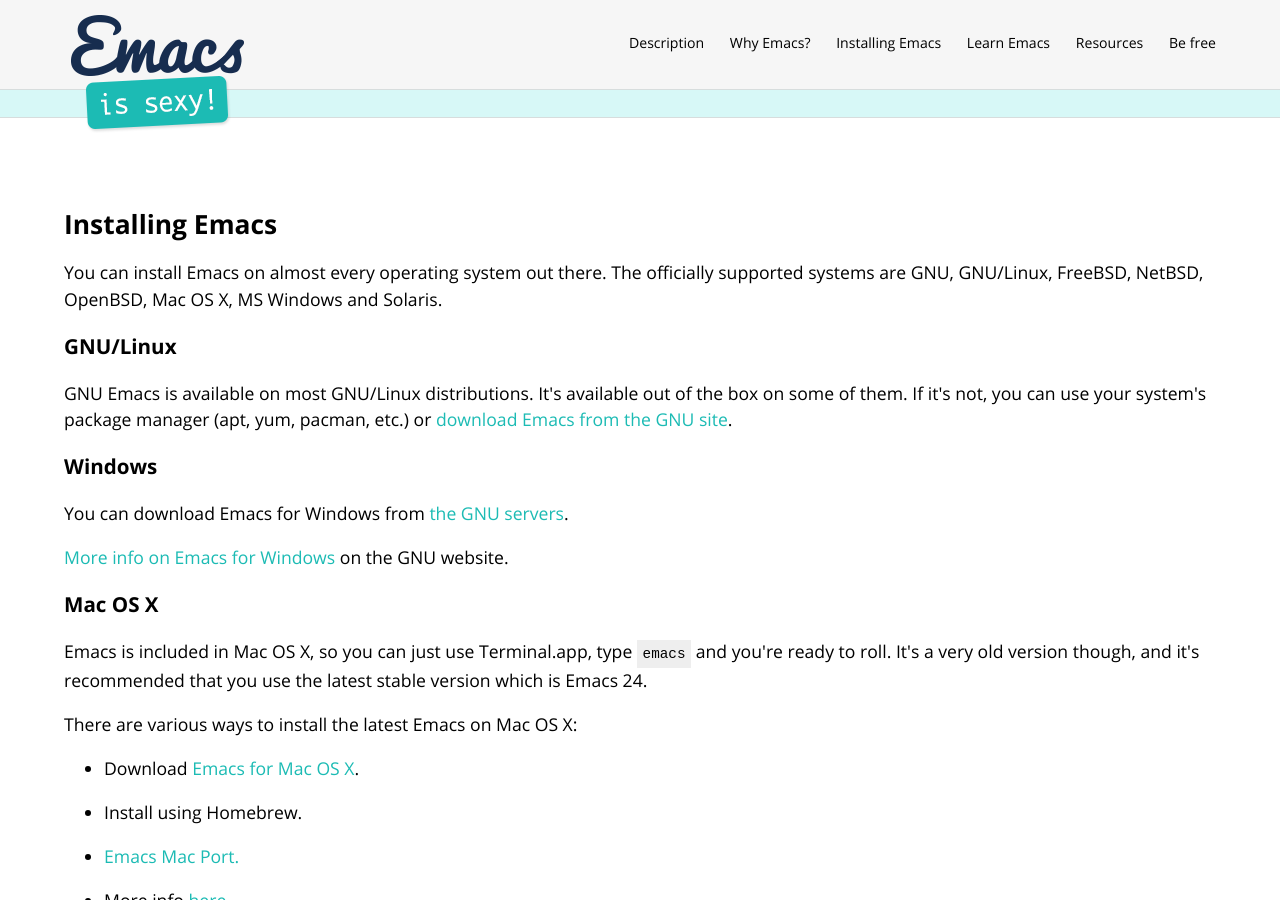
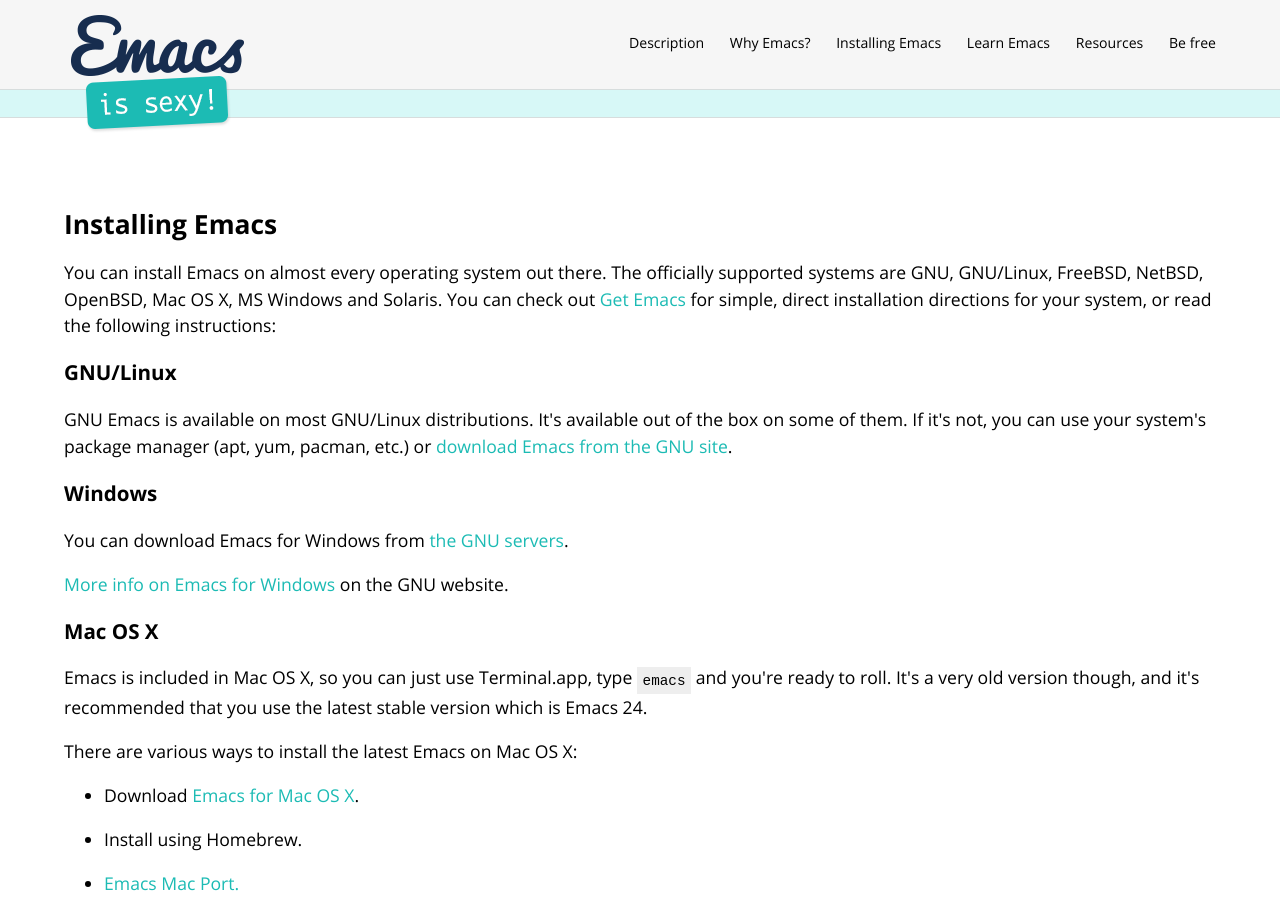
Before and after one commit to picandocodigo/emacs.sexy, a Jekyll site: the page built from index.html, in a window 1280 px wide and 900 px high, scrolled down 1376 px. Built offline with Jekyll 4.4.1, drawn with Linux system fonts in a browser that asks for light colours; nearby versions of some CDN libraries; Markdown is read by kramdown in place of the engine named in the settings.

Commit message:
Adds 'Get Emacs' by @ajschumacher - https://github.com/ajschumacher/emacs.link

```diff
--- a/index.html
+++ b/index.html
@@ -108,7 +108,10 @@
     <p>
       You can install Emacs on almost every operating system out
       there. The officially supported systems are GNU, GNU/Linux,
-      FreeBSD, NetBSD, OpenBSD, Mac OS X, MS Windows and Solaris.
+      FreeBSD, NetBSD, OpenBSD, Mac OS X, MS Windows and Solaris. You
+      can check out <a href="http://emacs.link/">Get Emacs</a> for
+      simple, direct installation directions for your system, or
+      read the following instructions:
     </p>
     <h3>GNU/Linux</h3>
     <p>
```
